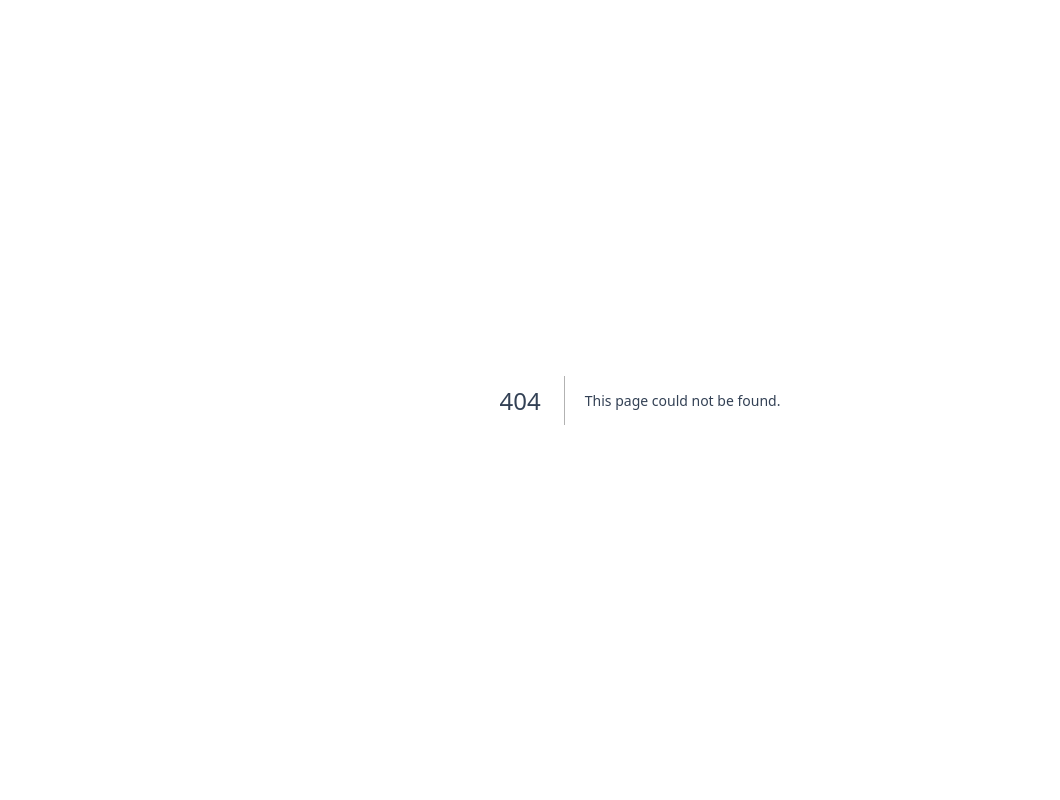
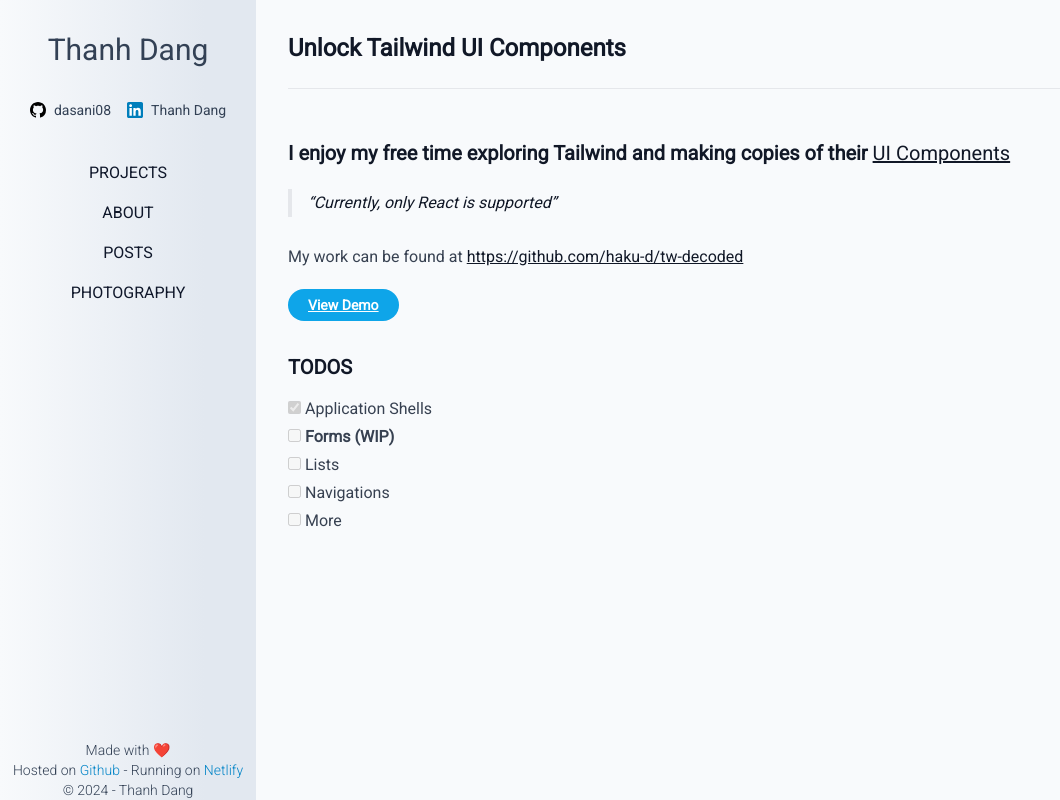
Before and after one commit to dasani08/tdang-site, a Next.js app: page /post/unlock-tailwind-components in a window 1280 px wide. Before the commit this address had no page. Shown: the whole page, without its empty margins (0-1060 px from the left). Built offline with nearby package versions, Linux system fonts and the light colour scheme.

Commit message:
Add new post

```diff
--- /dev/null
+++ b/src/app/post/unlock-tailwind-components/page.mdx
@@ -0,0 +1,34 @@
+import Image from 'next/image';
+import Header from '@/components/header';
+import Commment from '@/components/comment';
+import Date from '@/components/date';
+
+export const metadata = {
+  title: 'Unlock Tailwind UI Components',
+  description: 'WIP - A free copy of Tailwind UI Components',
+  openGraph: {
+    title: 'Unlock Tailwind UI Components',
+    description: 'WIP - A free copy of Tailwind UI Components',
+  }
+};
+
+## Unlock Tailwind UI Components
+
+---
+
+### I enjoy my free time exploring Tailwind and making copies of their [UI Components](https://tailwindui.com/components)
+
+> Currently, only React is supported
+
+My work can be found at [https://github.com/haku-d/tw-decoded](https://github.com/haku-d/tw-decoded)
+
+<a className="bg-sky-500 hover:bg-sky-700 px-5 py-2 text-sm leading-5 rounded-full font-semibold text-white" href="https://tw-decoded.vercel.app/">View Demo</a>
+
+### TODOS
+<div className="not-prose">
+- [x] Application Shells
+- [ ] **Forms (WIP)**
+- [ ] Lists
+- [ ] Navigations
+- [ ] More
+</div>
```
Also changed, not shown: src/app/post.json (+13 -0 lines).
